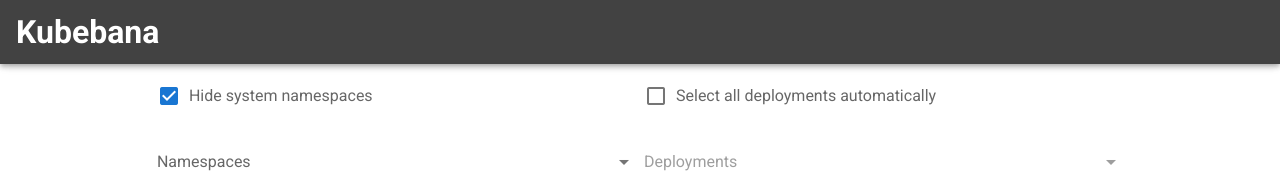
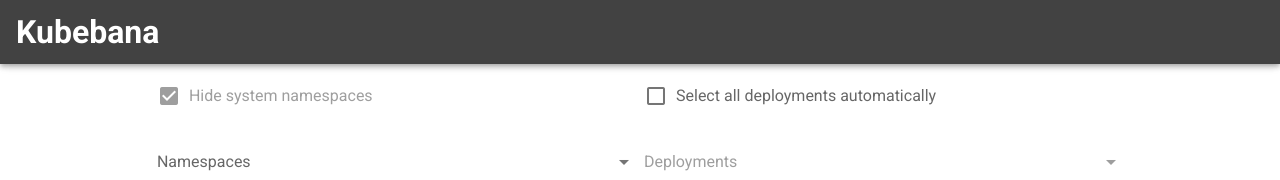
Before and after one commit to Quving/kubebana, a Vue app in the folder frontend/: page / in a window 1280 px wide. Shown: the top 180 px of the page. Built offline with nearby package versions, Linux system fonts and the light colour scheme; no server answers.

Commit message:
Disable not working checkboxes.

```diff
--- a/frontend/src/views/HomeView.vue
+++ b/frontend/src/views/HomeView.vue
@@ -6,7 +6,9 @@
                     <v-col cols="5">
                         <v-checkbox
                                 v-model="hideSystemNamespaces"
-                                label="Hide system namespaces"></v-checkbox>
+                                disabled
+                                label="Hide system namespaces">
+                        </v-checkbox>
                         <v-select
                                 v-model="selectedNamespace"
                                 :items="namespaces"
@@ -21,7 +23,8 @@
                     <v-col cols="5">
                         <v-checkbox
                                 v-model="selectAllDeployments"
-                                label="Select all deployments automatically"></v-checkbox>
+                                label="Select all deployments automatically">
+                        </v-checkbox>
                         <v-select
                                 v-model="selectedDeployments"
                                 :items="deployments"
```
